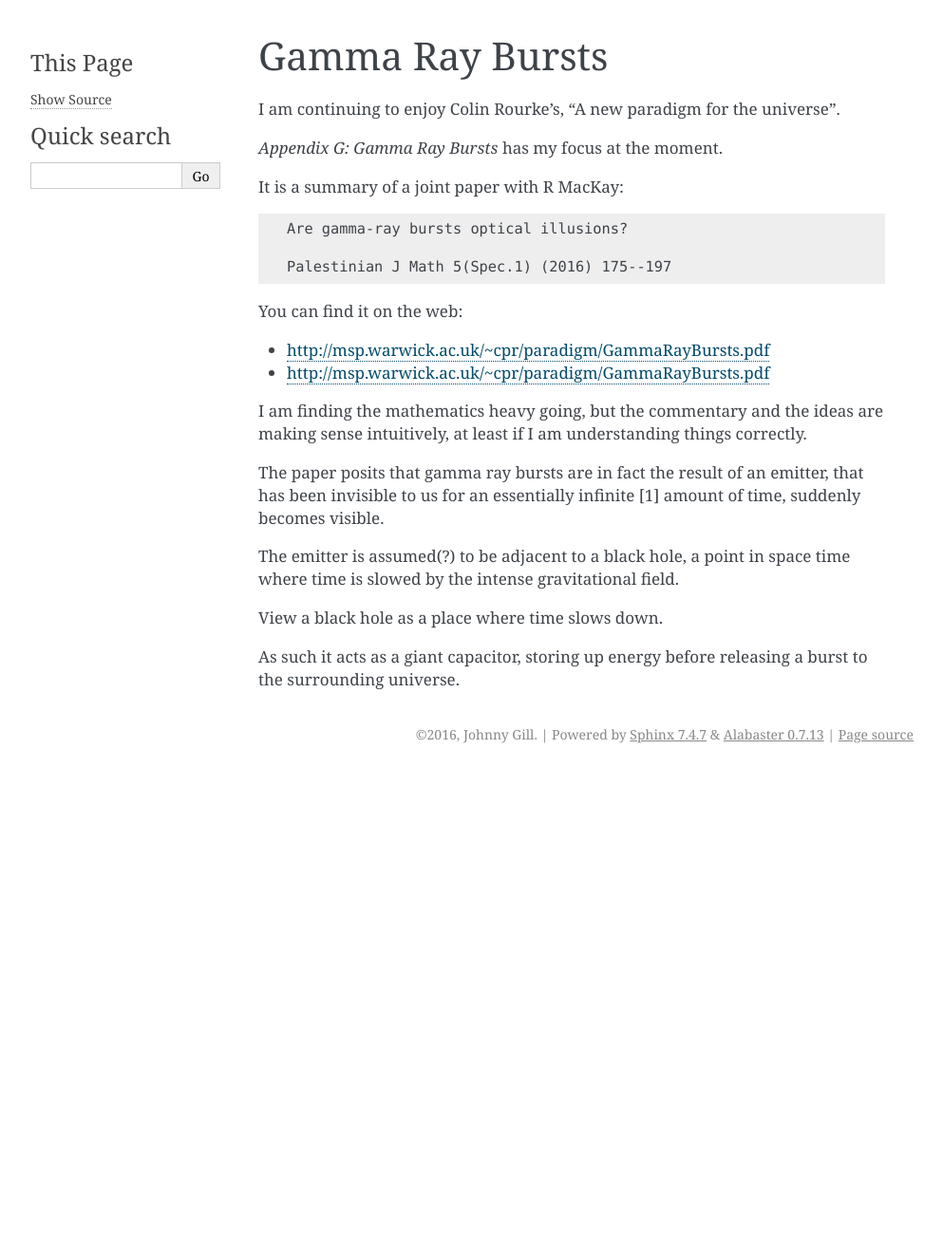
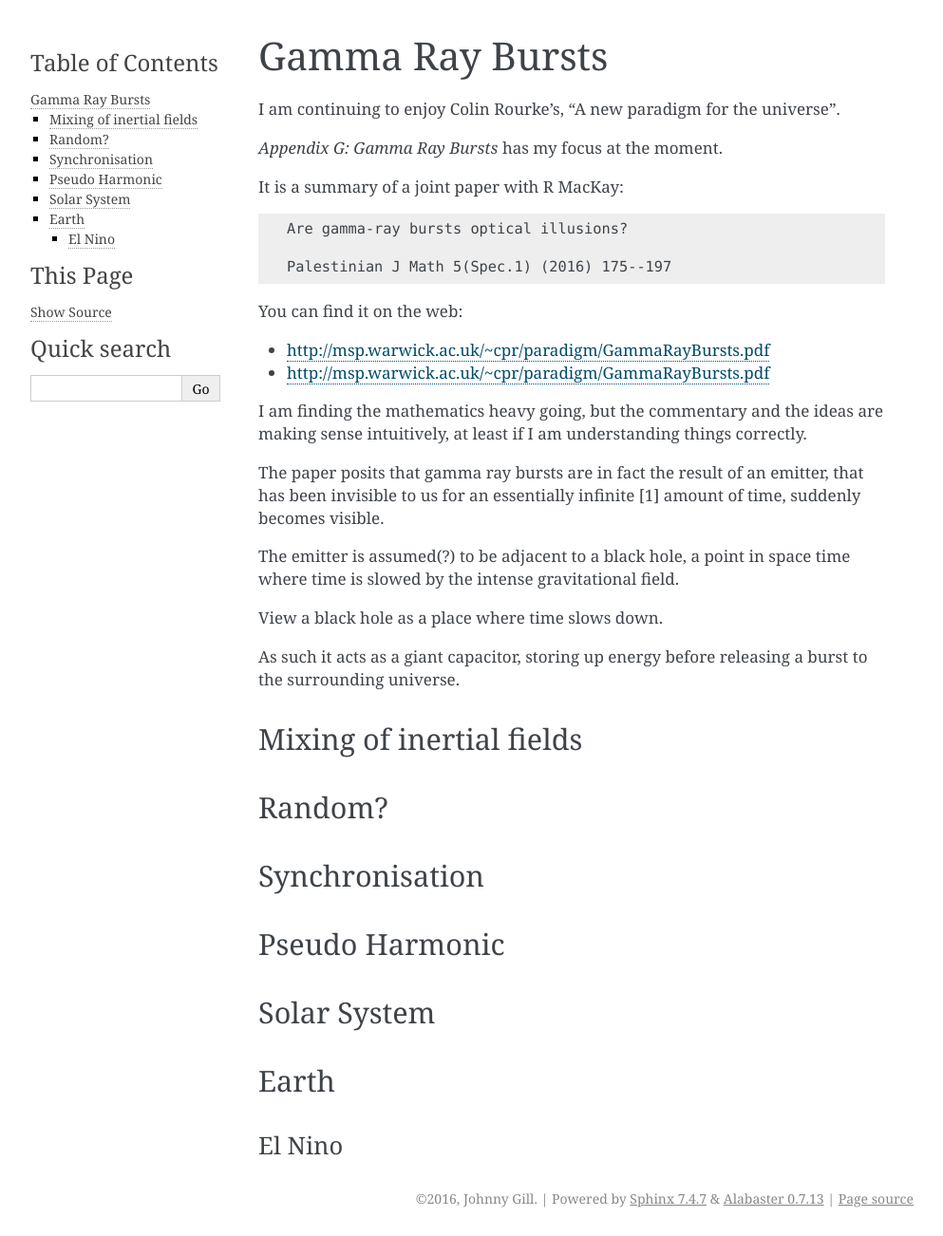
Before and after one commit to openbermuda/karmapi, a Sphinx documentation site: the page built from docs/nodice/grb.rst, in a window 1280 px wide. Shown: the whole page at 95% size, without its empty margins (148-1141 px from the left). Built offline with Sphinx 7.4.7, drawn with Linux system fonts in a browser that asks for light colours; formulas are drawn with MathJax 3; pages that are not in the unit, such as notebooks, are missing from menus; before the commit the page ends 900 px from its top, so only the background shows below that.

Commit message:
more grb thoughts

```diff
--- a/docs/nodice/grb.rst
+++ b/docs/nodice/grb.rst
@@ -34,3 +34,27 @@ View a black hole as a place where time slows down.
 
 As such it acts as a giant capacitor, storing up energy before
 releasing a burst to the surrounding universe.
+
+Mixing of inertial fields
+=========================
+
+
+Random?
+=======
+
+
+Synchronisation
+===============
+
+
+Pseudo Harmonic
+===============
+
+Solar System
+============
+
+Earth
+=====
+
+El Nino
+-------
```
